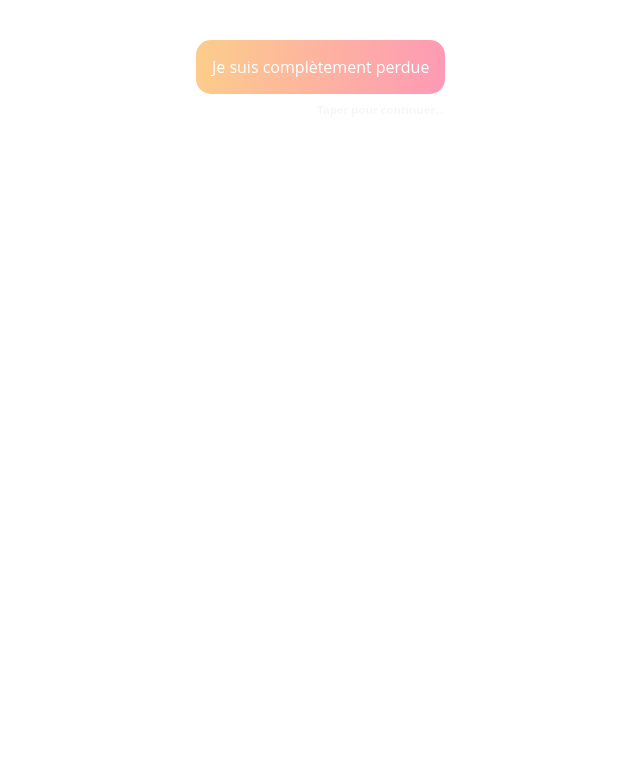
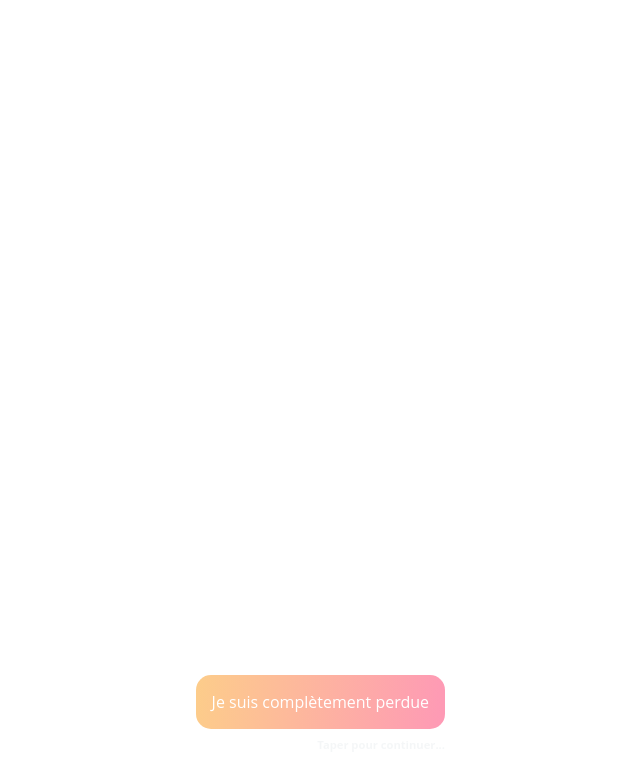
Before and after one commit to Kiclos/filles-du-numerique, a Vue app: page / in a window 1280 px wide. Both pictures are taken after a click on the button "Jouer". Shown: the top 768 px of the page, without its empty margins (445-1085 px from the left). Built offline with nearby package versions, Linux system fonts and the light colour scheme.

Commit message:
hotfix: screen size and scroll

```diff
--- a/src/App.vue
+++ b/src/App.vue
@@ -99,16 +99,15 @@ export default defineComponent({
     }
 
     function getJavascriptViewPort(): void {
-      // We listen to the resize event
-      window.addEventListener('resize', () => {
-        // We execute the same script as before
-        const vh = window.innerHeight * 0.01;
-        document.documentElement.style.setProperty('--vh', `${vh}px`);
-      });
+      const vh = window.innerHeight * 0.01;
+      document.documentElement.style.setProperty('--vh', `${vh}px`);
     }
 
     onMounted(() => {
       getJavascriptViewPort();
+      window.addEventListener('resize', () => {
+        getJavascriptViewPort();
+      });
       const gameStatus = localStorage.getItem('gameStatus');
       if (gameStatus !== null) {
         gameStore.setGameStatus(JSON.parse(gameStatus));
--- a/src/assets/scss/_islands.scss
+++ b/src/assets/scss/_islands.scss
@@ -12,11 +12,13 @@
   position: absolute;
   top: 0;
   left: 0;
-  height: 100%;
+  height: 100vh;
+  height: calc(var(--vh, 1vh) * 100);
   width: 100vw;
   display: flex;
   align-items: center;
   justify-content: center;
+
    svg {
      width: 100vw;
      height: 100vh;
--- a/src/assets/scss/_transitions.scss
+++ b/src/assets/scss/_transitions.scss
@@ -29,3 +29,21 @@
   transform: translateX(100%);
   opacity: .75;
 }
+
+.list-move, /* apply transition to moving elements */
+.list-enter-active,
+.list-leave-active {
+  transition: all 0.3s cubic-bezier(0.55, 0, 0.1, 1);
+}
+
+.list-enter-from,
+.list-leave-to {
+  opacity: 0;
+  transform: scale(0.0);
+}
+
+/* ensure leaving items are taken out of layout flow so that moving
+   animations can be calculated correctly. */
+.list-leave-active {
+  position: absolute;
+}
--- a/src/assets/scss/_view-dialog.scss
+++ b/src/assets/scss/_view-dialog.scss
@@ -18,16 +18,16 @@
     display: flex;
     justify-content: flex-start;
     align-items: center;
-    flex-direction: column;
+    flex-direction: column-reverse;
     max-width: 500px;
+    height: 100%;
     width: 100%;
+    //overflow: scroll;
   }
 
   & .dt-textcontainer {
     width: 100%;
     margin: .5rem 0;
-    animation: forwards .3s dialog-zoom;
-    transition: .3s;
   }
 
   & .dt-taptocontinue {
--- a/src/components/Islands/Islands.vue
+++ b/src/components/Islands/Islands.vue
@@ -2,23 +2,25 @@
   <!-- eslint-disable -->
   <div class="dt-island">
     <svg viewBox="0 0 450 700" fill="none">
-      <svg viewBox="0 0 900 1400">
+      <svg viewBox="0 0 900 1400" x="0" y="0" width="450" height="700">
         <foreignObject x="0" y="0" width="900" height="1400">
           <img src="@/assets/img/lines.png" alt="map">
         </foreignObject>
       </svg>
-      <svg viewBox="0 0 900 1400">
+      <svg viewBox="0 0 900 1400"  x="0" y="0" width="450" height="700">
         <foreignObject x="0" y="0" width="900" height="1400">
           <img src="@/assets/img/Robotix.png" alt="map">
         </foreignObject>
       </svg>
-      <IslandsComponent v-for="island in islands" :key="island.id" :island="island" @click="handleIslandSelection(island)"/>
+      <svg viewBox="0 0 450 700"  x="0" y="0" width="450" height="700">
+        <IslandsComponent v-for="island in islands" :key="island.id" :island="island" @click="handleIslandSelection(island)"/>
+      </svg>
   </svg>
 </div>
 </template>
 
 <script lang="ts">
-import { defineComponent, reactive } from 'vue';
+import { defineComponent } from 'vue';
 
 import useGameStore from '@/stores/game';
 import { Island } from '@/Model/Island/Island';
--- a/src/views/Dialog.vue
+++ b/src/views/Dialog.vue
@@ -1,12 +1,14 @@
 <template>
   <div id="dt-dialog-container" class="dt-dialog" @click="nextMessage()">
     <div class="dt-dialog__content">
-      <text-container v-for="dialog in dialogsToDisplay" :key="dialog.id"
-                      class="dt-textcontainer"
-                      :class="dialog.isRebecca ? '-neutral -rebecca' : (dialog.isRebecca === null ? '-none' : '-me')">
-        {{ dialog.content }}
-      </text-container>
       <TapToContinue/>
+      <TransitionGroup class="dt-dialog__content" name="list" tag="div">
+        <text-container v-for="dialog in dialogsToDisplay" :key="dialog.content"
+                        class="dt-textcontainer"
+                        :class="dialog.isRebecca ? '-neutral -rebecca' : (dialog.isRebecca === null ? '-none' : '-me')">
+          {{ dialog.content }}
+        </text-container>
+      </TransitionGroup>
     </div>
   </div>
 </template>
@@ -36,15 +38,9 @@ export default defineComponent({
     const dialogsToDisplay: Dialog [] = reactive([]);
 
     function nextMessage(): void {
-      const container = document.getElementById('dt-dialog-container');
       if (dialogsToDisplay.length < props.dialogs.length) {
-        dialogsToDisplay.push(props.dialogs[index.value]);
+        dialogsToDisplay.unshift(props.dialogs[index.value]);
         index.value += 1;
-        if (container !== null) {
-          setTimeout(() => {
-            window.scrollTo({ left: 0, top: container.offsetHeight, behavior: 'smooth' });
-          });
-        }
       } else if (dialogsToDisplay.length === props.dialogs.length) {
         emit('close');
       }
```
